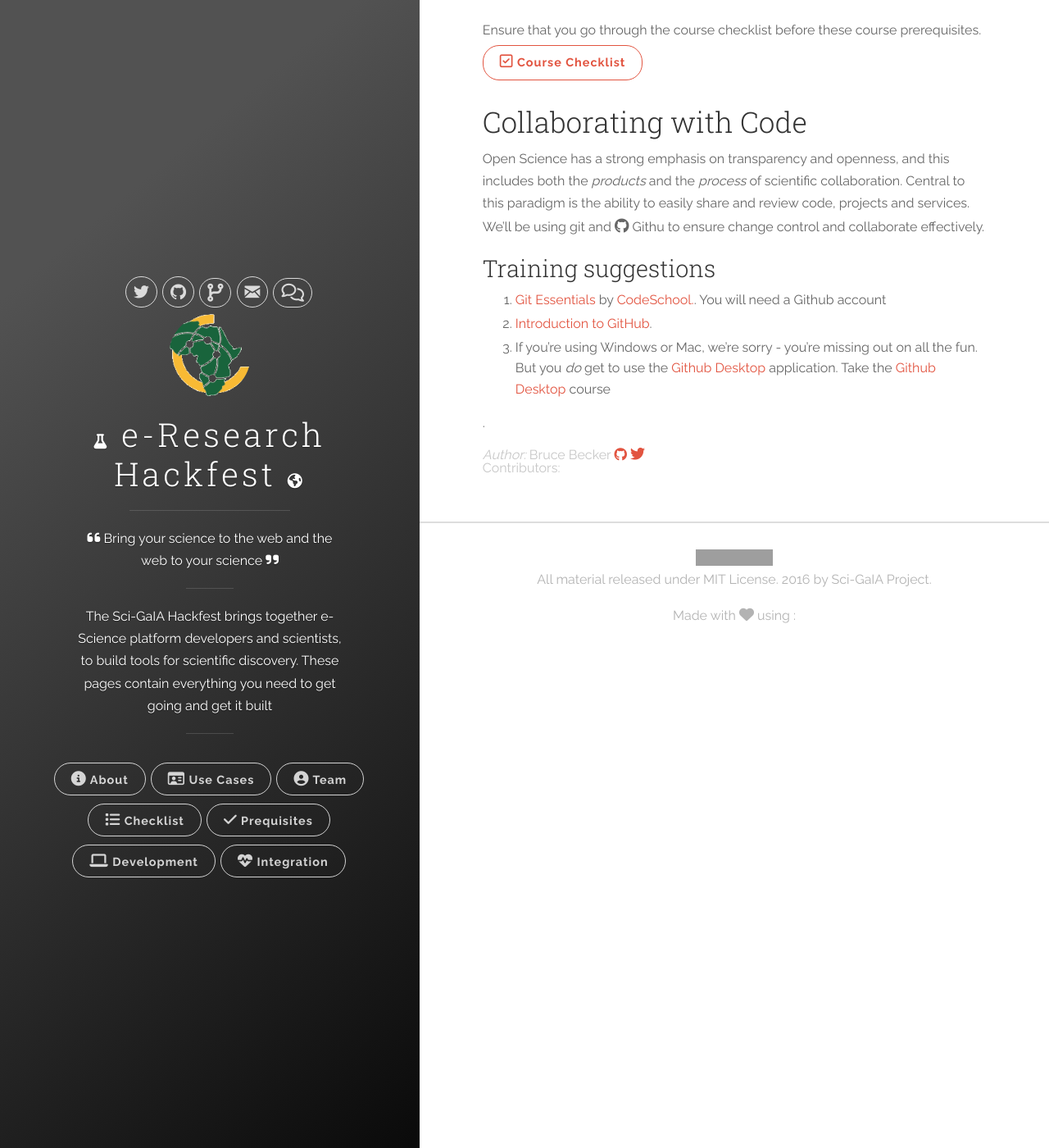
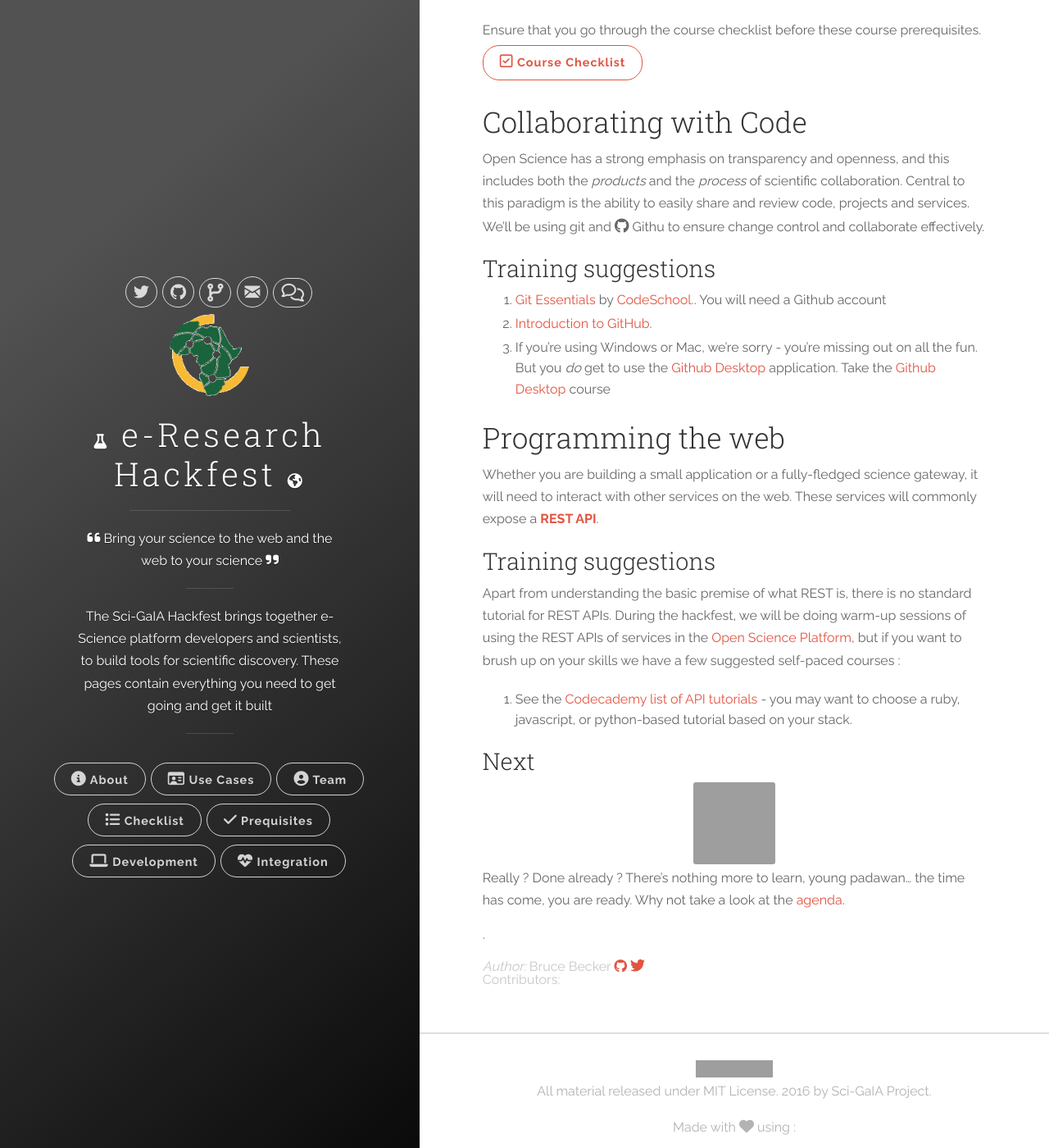
Before and after one commit to kodion/hackfest-site, a Jekyll site: the page built from prerequisites.md, in a window 1280 px wide and 1400 px high, scrolled down 438 px. Shown: the whole window at 82% size. Built offline with Jekyll 4.4.1, drawn with Linux system fonts in a browser that asks for light colours; nearby versions of some CDN libraries; grey boxes are pictures that could not be loaded.

Commit message:
added a bit about REST APIs to the prerequisites page

```diff
--- a/prerequisites.md
+++ b/prerequisites.md
@@ -24,3 +24,23 @@
   1. <a href="https://try.github.io/levels/">Git Essentials</a> by <a href="https://www.codeschool.com">CodeSchool.</a>. You will need a Github account
   1. <a href="https://github.github.io/on-demand/intro-to-github/">Introduction to GitHub</a>.
   1. If you're using Windows or Mac, we're sorry - you're missing out on all the fun. But you _do_ get to use the <a href="https://desktop.github.com/">Github Desktop</a> application. Take the <a href="https://github.github.io/on-demand/github-desktop/">Github Desktop</a> course
+
+
+## Programming the web
+
+Whether you are building a small application or a fully-fledged science gateway, it will need to interact with other services on the web. These services will commonly expose a <strong><a href="https://en.wikipedia.org/wiki/Representational_state_transfer">REST API</a></strong>.
+
+### Training suggestions
+
+Apart from understanding the basic premise of what REST is, there is no standard tutorial for REST APIs. During the hackfest, we will be doing warm-up sessions of using the REST APIs of services in the <a href="https://www.sci-gaia.eu/osp">Open Science Platform</a>, but if you want to brush up on your skills we have a few suggested self-paced courses :
+
+  1. See the <a href="https://www.codecademy.com/apis">Codecademy list of API tutorials</a> - you may want to choose a ruby, javascript, or python-based tutorial based on your stack.
+
+<h3>Next </h3>
+<div class="text-center">
+<img class="user-image" src="{{ site.url }}/images/octobiwan.jpg" style="text-align: center;"/>
+</div>
+
+
+
+Really ? Done already ? There's  nothing more to learn, young padawan... the time has come, you are ready. Why not take a look at the <a href="{{ site.data.hackfest.agenda}}">agenda</a>.
```
